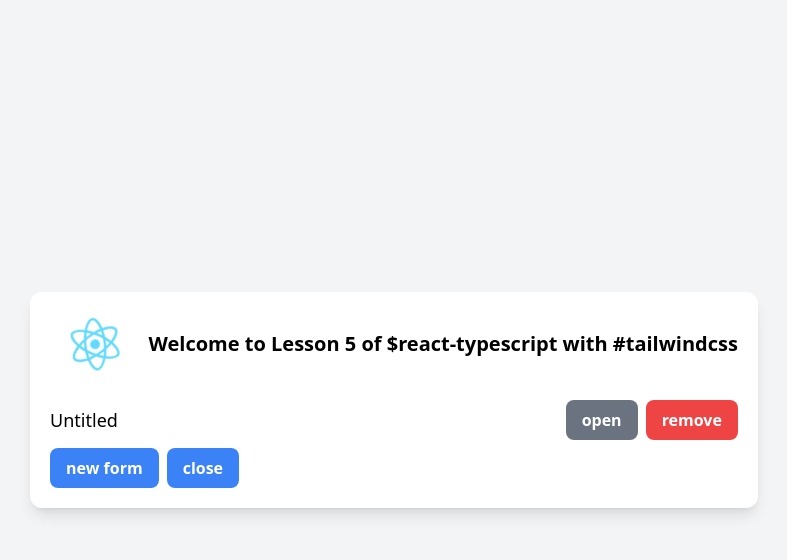
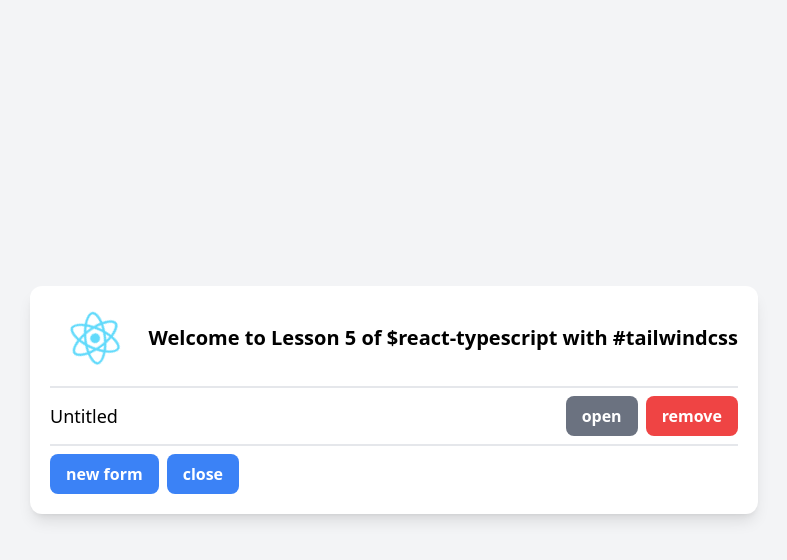
Before and after one commit to iamsdas/WD-301, a React (Create React App) app: page / in a window 1280 px wide. Both pictures are taken after a click on the button "Open Form". Shown: the top 560 px of the page, without its empty margins (246-1033 px from the left). Built offline with nearby package versions, Linux system fonts and the light colour scheme.

Commit message:
visual update

```diff
--- a/src/components/FormList.tsx
+++ b/src/components/FormList.tsx
@@ -51,7 +51,7 @@ const FormList = ({
 
   return (
     <div>
-      <div className='divide-y-2'>
+      <div className='divide-y-2 border-y-2 mb-2'>
         {forms.map((form) => (
           <div className='flex justify-between items-center py-2' key={form.id}>
             <div className='text-lg'>{form.title}</div>
```
